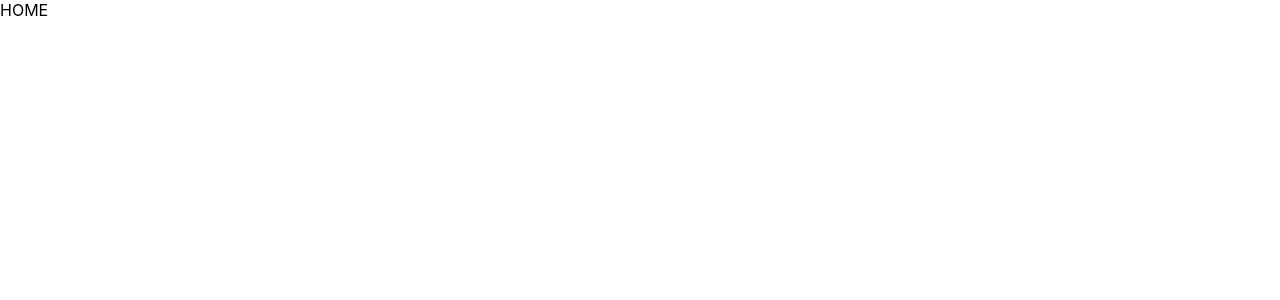
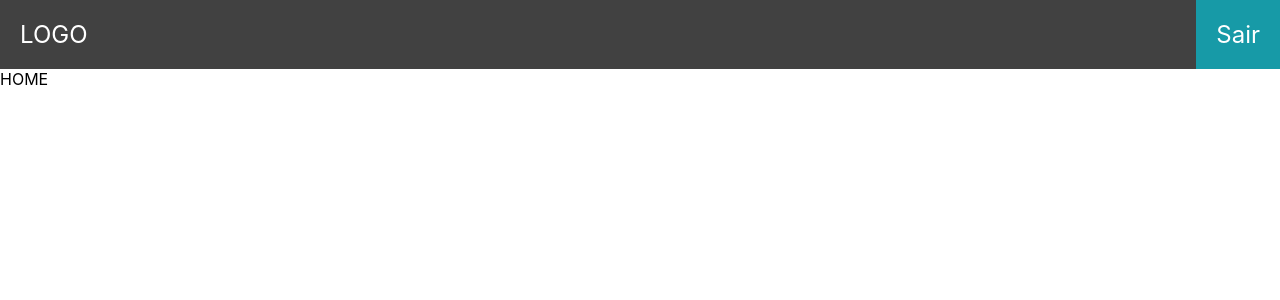
Before and after one commit to rogeriomattos/cypress-login, a React (Create React App) app in the folder app/: page /login in a window 1280 px wide. Both pictures are taken after a click on the button "test". Shown: the top 300 px of the page. Built offline with nearby package versions, Linux system fonts and the light colour scheme.

Commit message:
Criando layout logado

```diff
--- /dev/null
+++ b/app/src/components/DefaultLayout/index.tsx
@@ -0,0 +1,16 @@
+import "./styles.css";
+import { useOutlet } from "react-router-dom";
+import { ProtectedRoute } from "../ProtectedRoute";
+import NavBar from "../NavBar";
+
+const DefaultLayout = () => {
+  const outlet = useOutlet();
+  return (
+    <ProtectedRoute>
+      <NavBar />
+      <div>{outlet}</div>
+    </ProtectedRoute>
+  );
+};
+
+export default DefaultLayout;
--- /dev/null
+++ b/app/src/components/NavBar/index.tsx
@@ -0,0 +1,19 @@
+import { useAuth } from "../../context/Auth";
+import "./styles.css";
+
+const NavBar = () => {
+  const { logout } = useAuth();
+
+  return (
+    <nav>
+      <ul>
+        <li>LOGO</li>
+        <li>
+          <a onClick={logout}>Sair</a>
+        </li>
+      </ul>
+    </nav>
+  );
+};
+
+export default NavBar;
--- /dev/null
+++ b/app/src/components/NavBar/styles.css
@@ -0,0 +1,24 @@
+nav ul, nav ul li{
+    list-style: none;
+}
+
+nav ul {
+    margin: 0;
+    padding: 0;
+    background: #414141;
+    display: flex;
+    justify-content: space-between;
+}
+
+nav li {
+    color: #fff;
+    padding: 1.25rem;
+}
+nav li {
+    cursor: pointer;
+    font-size: 1.5rem;
+}
+
+nav li:last-child {
+    background: #179aa7;
+}
--- a/app/src/routes/index.tsx
+++ b/app/src/routes/index.tsx
@@ -8,18 +8,15 @@ import Home from "../pages/Home";
 import Login from "../pages/Login";
 import { ProtectedRoute } from "../components/ProtectedRoute";
 import { AuthLayout } from "../components/AuthLayout";
+import DefaultLayout from "../components/DefaultLayout";
 
 export const routers = createBrowserRouter(
   createRoutesFromElements(
     <Route element={<AuthLayout />}>
-      <Route
-        path="/"
-        element={
-          <ProtectedRoute>
-            <Home />
-          </ProtectedRoute>
-        }
-      />
+      <Route element={<DefaultLayout />}>
+        <Route path="/" element={<Home />} />
+      </Route>
+
       <Route path="/login" element={<Login />} />
     </Route>
   )
```
Also changed, not shown: app/src/App.css (deleted, +0 -38 lines), app/src/App.tsx (deleted, +0 -8 lines), app/src/components/DefaultLayout/styles.css (added).
